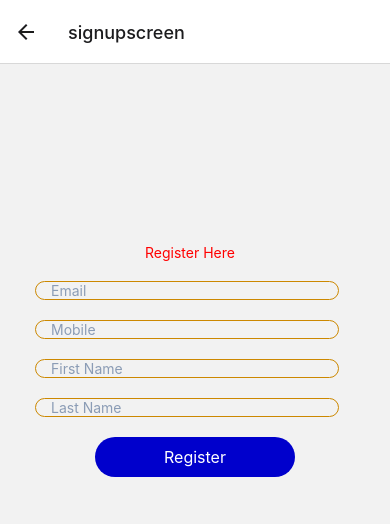
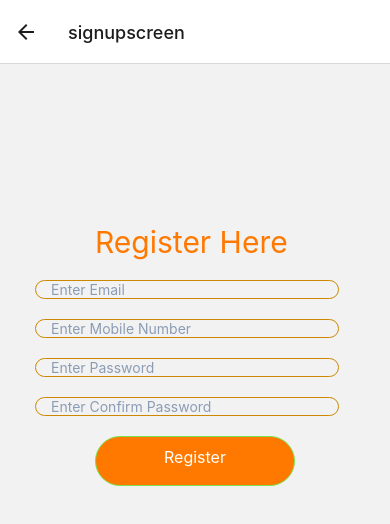
Before and after one commit to harishteddy/smartechsdk_ReactnativeAndroid_cee, a React Native app: screen /signupscreen in a window 390 px wide. Shown: the top 524 px of the page. Built offline with nearby package versions, Linux system fonts and the light colour scheme.

Commit message:
signup screen changes

```diff
--- a/screens/Loginscreen.js
+++ b/screens/Loginscreen.js
@@ -14,6 +14,7 @@ import {
 
 const Loginscreen = ({navigation}) =>  {
  const [email,setemail] = useState('');
+ const[password,setPassword]=useState('');
 console.log('userLogin success',email);
 const showbutton=()=>{
   ToastAndroid.show(
@@ -26,7 +27,7 @@ const showbutton=()=>{
 };
 
   return (
-    <View>
+    <View style={{flex:1}}>
       <View style={styles.container}>
                 <Image
                     style={styles.imageStyle}
@@ -36,28 +37,44 @@ const showbutton=()=>{
                     />
                     </View>
     <View style={styles.textstyle}>
-    <Text >  Hello Harish</Text>
+    <Text style={{fontSize:24,fontWeight:'600',color:'#FF7900'}} >  Login Here</Text>
       </View>
 
    <View style={styles.SectionStyle}>
-
-    <TextInput style={styles.inputStyle}
-      placeholder="Email"
+    <TextInput
+     style={styles.inputStyle}
+      placeholder="Enter Email"
       placeholderTextColor={'#8b9cb5'}
       keyboardType="email-address"
       onChangeText={inputemail=>{
       setemail(inputemail);
     }} />
+
+    <TextInput style={styles.inputStyle}
+    placeholder="Enter Password"
+    placeholderTextColor={'#8b9cb5'}
+    keyboardType="email-address"
+    onChangeText={inputPassword=>{
+    setPassword(inputPassword);
+  }} />
     </View>
-    <TouchableOpacity style={{height: 50, width: 150, borderRadius: 10,alignSelf:'center',backgroundColor:'#0000cc',marginTop:20 }}
+
+    <TouchableOpacity
+    style={{height: 50, width: 150,
+       borderRadius: 10,alignSelf:'center',
+       backgroundColor:'#FF7900',marginTop:150 }}
     onPress={() =>{showbutton()}
 }
               >
 
     <Text style={styles.textstyle}>
-        Press Here
+        Login
        </Text>
     </TouchableOpacity>
+
+    <Text style={styles.textstyle1} onPress={()=>{showbutton()}}>
+        Create New Account?
+       </Text>
     </View>
   );
 };
@@ -85,18 +102,19 @@ const styles = StyleSheet.create({
   highlight: {
     fontWeight: '700',
   },  inputStyle: {
-    flex: 1,
+
     color: 'green',
     paddingLeft: 15,
     paddingRight: 15,
     borderWidth: 0.5,
     borderRadius: 30,
+    marginTop:20,
     width:'85%',
     height:50,
     borderColor: '#cc8800',
     },
   SectionStyle: {
-    flexDirection: 'row',
+    flexDirection: 'column',
     height: 34,
     marginTop: 50,
     marginLeft: 35,
@@ -108,11 +126,23 @@ const styles = StyleSheet.create({
     alignItems: 'center',
     marginTop: 50,
 },
-textstyle:{
-  color: 'pink',
+
+textstyle1:{
+  color: '#FF7900',
   justifyContent:'center',
   alignSelf:'center',
-   marginTop:10 ,
+  marginTop:10,
+  fontSize:20,
+  fontWeight:'800'
+},
+textstyle:{
+  color: '#FFF',
+  justifyContent:'center',
+  alignSelf:'center',
+  marginTop:10,
+  fontSize:20,
+  fontWeight:'800'
+
 
 }
 });
--- a/screens/signupscreen.js
+++ b/screens/signupscreen.js
@@ -5,8 +5,13 @@ const Signupscreen = () => {
 
   const [email,setEmail] = useState('');
   const [Mobile,setMobile] = useState('');
+  const[password,setPassword]=useState('');
+  const[confirmPassword,setConfirmPassword]=useState('');
   console.log("email",email)
   console.log("email",Mobile)
+  console.log("email",password)
+  console.log("email",confirmPassword)
+
 
   return (
     <View style={styles.SectionStyle}>
@@ -16,17 +21,16 @@ const Signupscreen = () => {
       </Text>
 
       <TextInput style={styles.inputStyle}
-      placeholder="Email"
+      placeholder="Enter Email"
       placeholderTextColor={'#8b9cb5'}
       keyboardType="email-address"
       onChangeText={inputemail=>{
       setEmail(inputemail);
     }}>
-
-      </TextInput>
+    </TextInput>
 
       <TextInput style={styles.inputStyle}
-      placeholder="Mobile"
+      placeholder="Enter Mobile Number"
       placeholderTextColor={'#8b9cb5'}
       keyboardType="number-pad"
       onChangeText={inputmobile=>{
@@ -35,20 +39,20 @@ const Signupscreen = () => {
 
       </TextInput>
       <TextInput style={styles.inputStyle}
-      placeholder="First Name"
+      placeholder="Enter Password"
       placeholderTextColor={'#8b9cb5'}
       keyboardType="numbers-and-punctuation"
-      onChangeText={inputmobile=>{
-      setMobile(inputmobile);
+      onChangeText={password=>{
+        setPassword(password);
     }}>
 
       </TextInput>
       <TextInput style={styles.inputStyle}
-      placeholder="Last Name"
+      placeholder="Enter Confirm Password"
       placeholderTextColor={'#8b9cb5'}
       keyboardType="numbers-and-punctuation"
-      onChangeText={inputfirstname=>{
-      setMobile(inputfirstname);
+      onChangeText={confirmPassword=>{
+        setConfirmPassword(confirmPassword);
     }}>
    </TextInput>
 
@@ -71,11 +75,13 @@ const Signupscreen = () => {
 const styles = StyleSheet.create({
 
   textStyle:{
-    marginTop:60,
+
+    marginTop:40,
     height:50,
-    width:100,
+    width:200,
     alignSelf:'center',
-    color:'red'
+    color:'#FF7900',
+    fontSize:30
 
   },
 
@@ -88,11 +94,11 @@ const styles = StyleSheet.create({
     margin: 10,
     color: 'green',
   },buttonStyle: {
-    backgroundColor: '#0000cc',
-    borderWidth: 0,
+    backgroundColor: '#FF7900',
+    borderWidth: 0.5,
     color: '#FFFFFF',
     borderColor: '#7DE24E',
-    height: 40,
+    height: 50,
     width: 200,
     alignItems: 'center',
     alignSelf: 'center',
```
